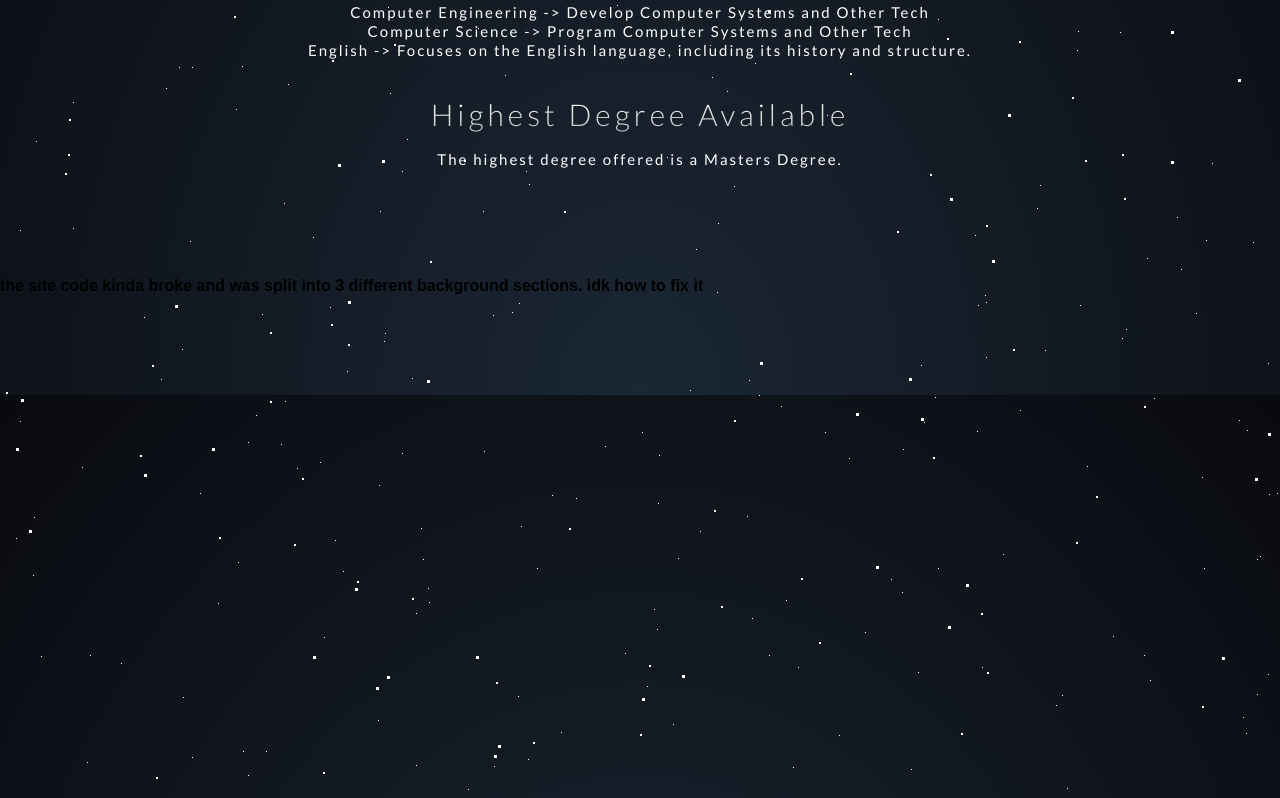
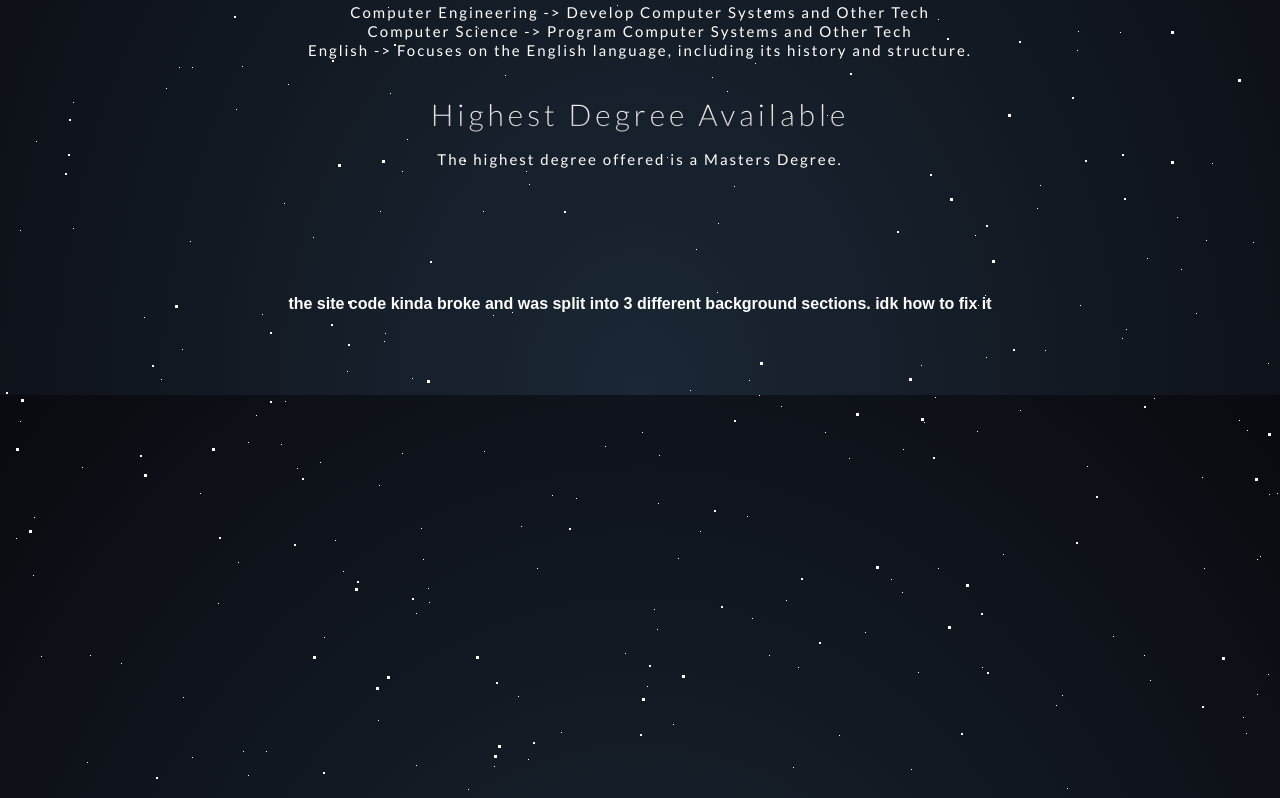
Before and after one commit to WifiRouterYT/oldavidwebsite, a plain HTML site: page information/index.html in a window 1280 px wide. Shown: the part 1205-2003 px from the top of the page. Drawn offline with Linux system fonts and the light colour scheme.

Commit message:
removed unused parts

```diff
--- a/information/index.html
+++ b/information/index.html
@@ -74,7 +74,7 @@
     <center><span style="background: -webkit-linear-gradient(white, #c2c2c2); -webkit-background-clip: text; -webkit-text-fill-color: transparent; text-align: center; font-family: Lato; font-weight: 300; font-size: 30px; letter-spacing: 4px;">Highest Degree Available</span></center>
     <br>
     <center><span style="color: white; font-size: 15px; text-align: center; font-family: Lato; letter-spacing: 2px">The highest degree offered is a Masters Degree.</span></center>
-    <br><br><br><br><br><br>
-    <p>the site code kinda broke and was split into 3 different background sections. idk how to fix it</p>
+    <br><br><br><br><br><br><br>
+    <center><p style="color: white">the site code kinda broke and was split into 3 different background sections. idk how to fix it</p></center>
   </body>
 </html>
```
